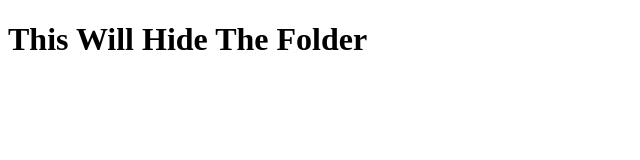
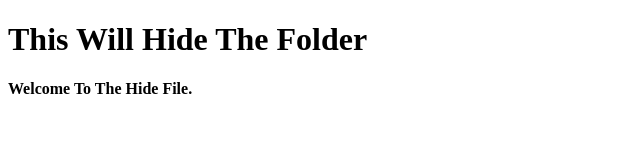
Before and after one commit to amolkedar1996/Project2, a plain HTML site: page Feature2/hide.html in a window 1280 px wide. Shown: the whole page, without its empty margins (0-640 px from the left). Drawn offline with Linux system fonts and the light colour scheme.

Commit message:
Update hide.html

```diff
--- a/Feature2/hide.html
+++ b/Feature2/hide.html
@@ -7,5 +7,6 @@
 </head>
 <body>
     <h1>This Will Hide The Folder</h1>
+    <h4>Welcome To The Hide File.</h4>
 </body>
 </html>
```
